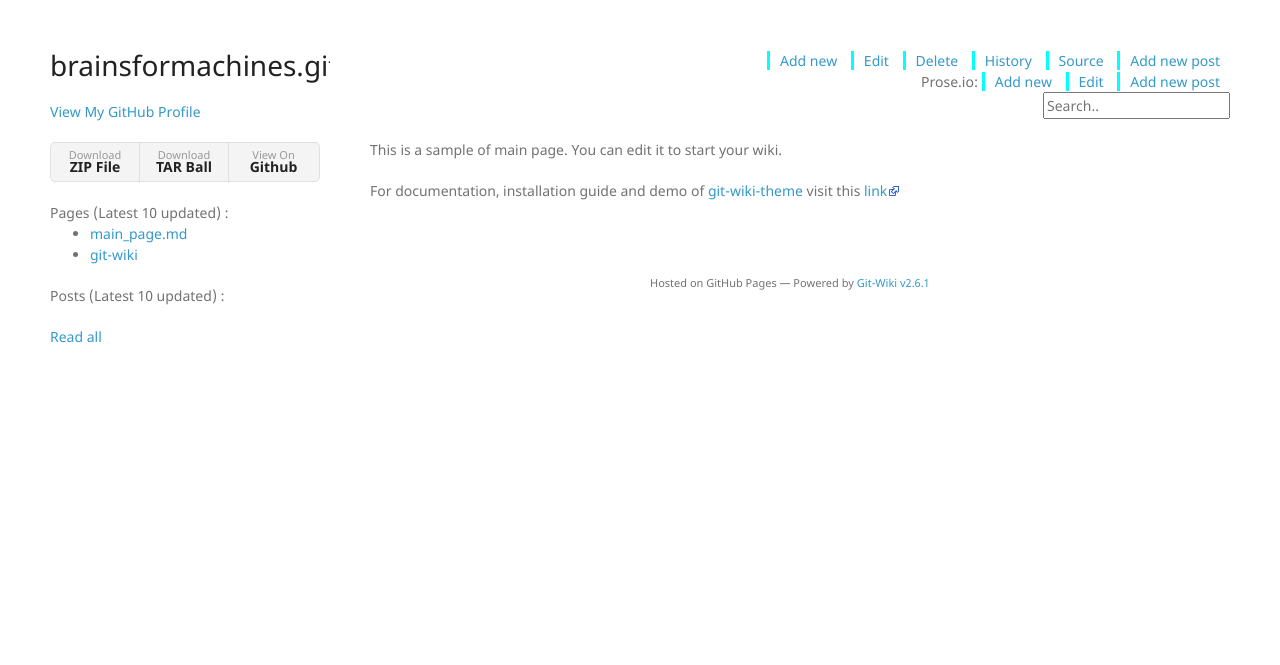
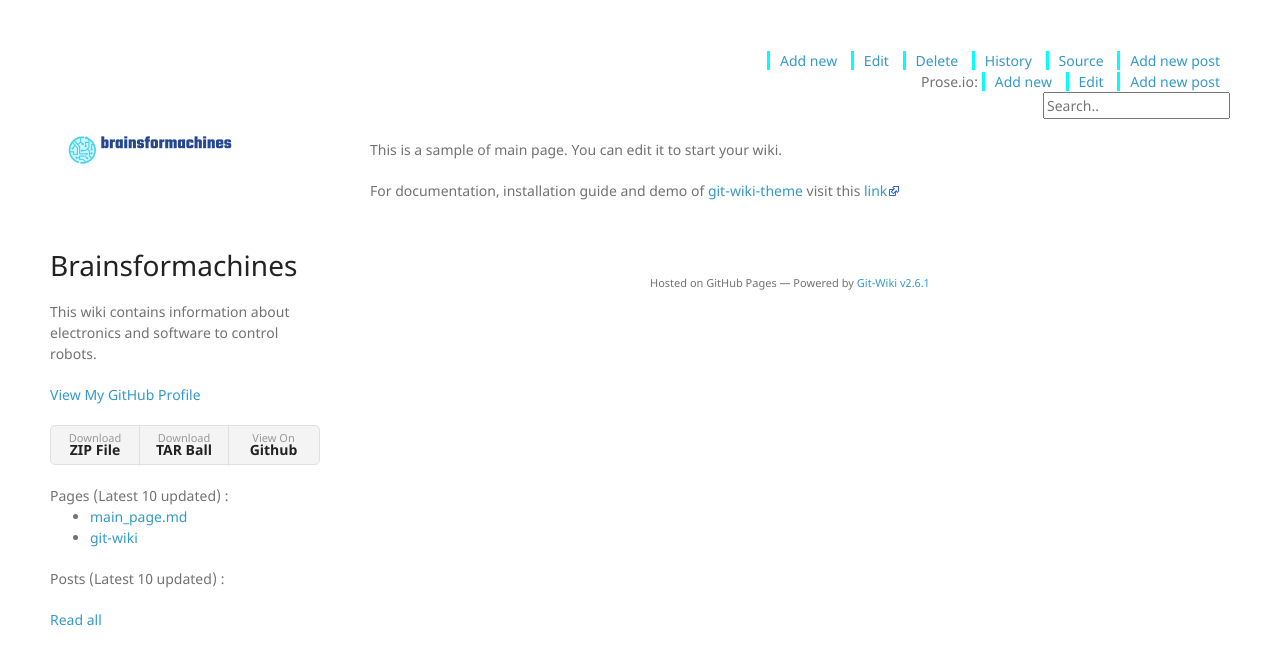
Before and after one commit to brainsformachines/brainsformachines.github.io, a Jekyll site: the page built from wiki/main_page.md, in a window 1280 px wide. Shown: the top 665 px of the page. Built offline with Jekyll 4.4.1, drawn with Linux system fonts in a browser that asks for light colours; nearby versions of some CDN libraries.

Commit message:
Add logo

```diff
--- a/_config.yml
+++ b/_config.yml
@@ -1,7 +1,7 @@
 # (string) Title of your wiki
-title:
+title: Brainsformachines
 # (string) Description of your wiki
-description:
+description: This wiki contains information about electronics and software to control robots.
 # (boolean) Enable/disable wiki page list in sidebar
 show_wiki_pages: true
 # (integer) Maximum number of wiki page to shown in sidebar
@@ -21,7 +21,7 @@ show_downloads: true
 # (string) Specify branch rendered by gitpages allowing wiki tool buttons to work
 git_branch: "master"
 # (string) Url of logo image, it can be full, absolute or relative.
-logo_url:
+logo_url: "assets/images/brainsformachines_logo.png"
 # (string) The UA-XXXXX-Y code from google analytic to enable GA on your wiki
 google_analytics:
 # (string) folder where wiki pages are stored, it's needed for tool buttons
```
Also changed, not shown: assets/images/brainsformachines_logo.png (added).
